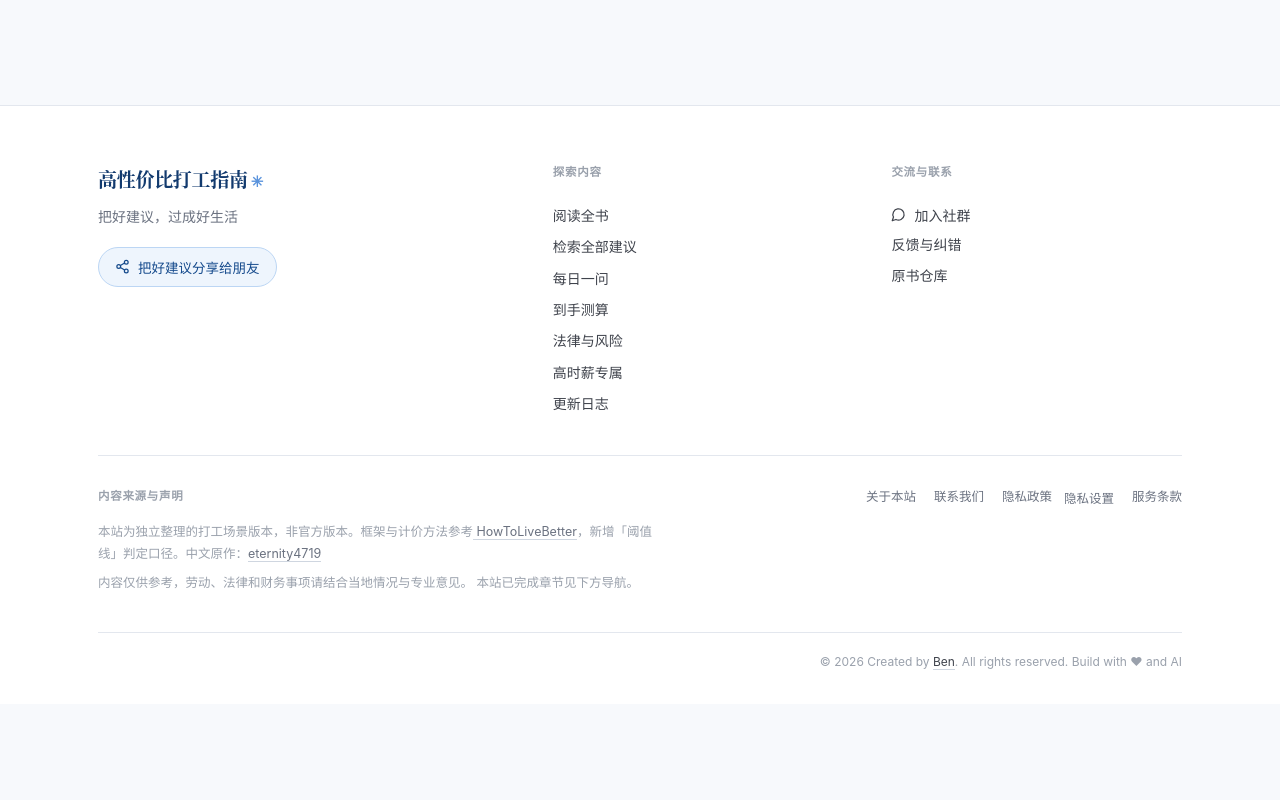
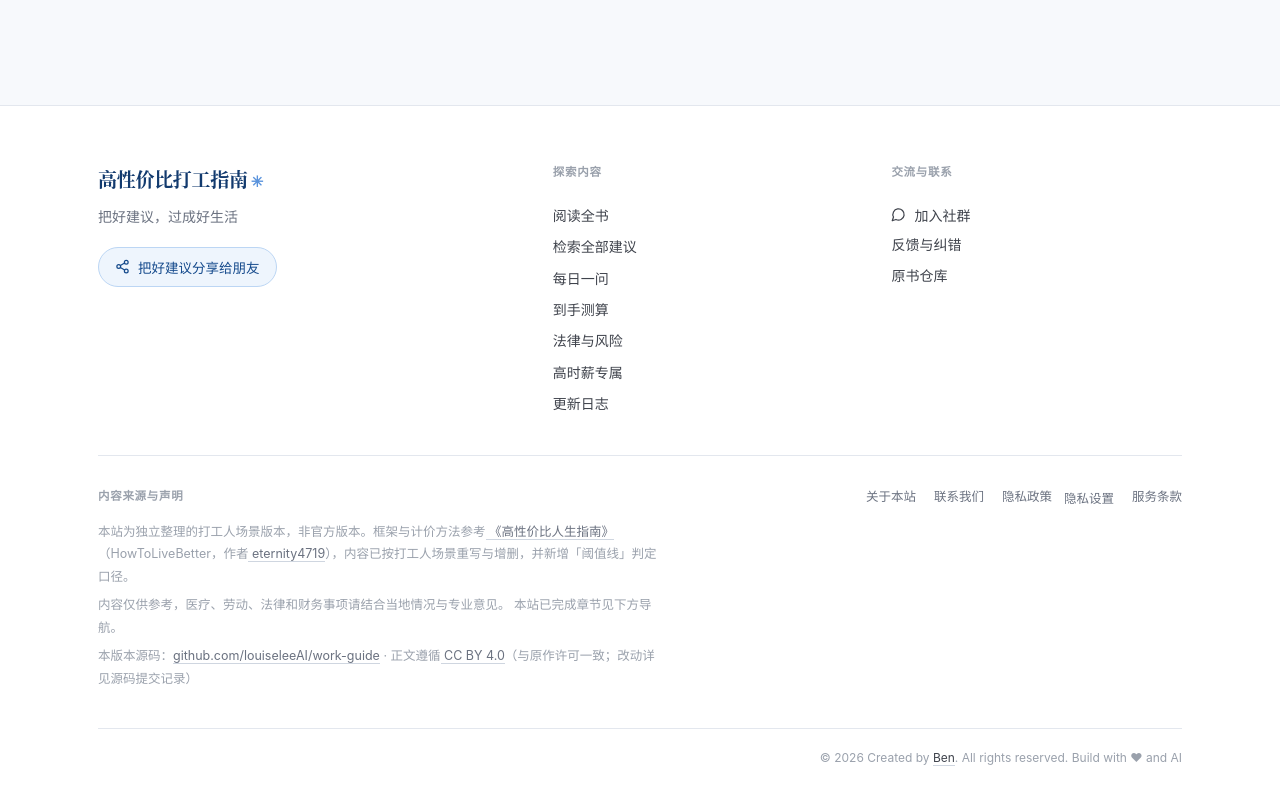
Before and after one commit to louiseleeAI/work-guide, a React (Vite) app: page / in a window 1280 px wide. Shown: the part 4568-5368 px from the top of the page. Before the commit the page ends 5272 px from the top, so only its background shows below. Built offline with nearby package versions, Linux system fonts and the light colour scheme.

Commit message:
docs: 署名与许可重构——CC BY 4.0（与原作一致），补齐出处/许可链接/改动说明三要件

```diff
--- a/src/components/SiteFooter.tsx
+++ b/src/components/SiteFooter.tsx
@@ -75,23 +75,46 @@ export function SiteFooter() {
             <div className="lf-sources">
               <span className="lf-heading">内容来源与声明</span>
               <p>
-                本站为独立整理的打工场景版本，非官方版本。框架与计价方法参考
+                本站为独立整理的打工人场景版本，非官方版本。框架与计价方法参考
                 <a href="https://howtolivebetter.net/" target="_blank" rel="noreferrer">
                   {' '}
-                  HowToLiveBetter
+                  《高性价比人生指南》
                 </a>
-                ，新增「阈值线」判定口径。中文原作：
+                （HowToLiveBetter，作者
                 <a
                   href="https://github.com/eternity4719/HowToLiveBetter"
                   target="_blank"
                   rel="noreferrer"
                 >
+                  {' '}
                   eternity4719
                 </a>
+                ），内容已按打工人场景重写与增删，并新增「阈值线」判定口径。
               </p>
               <p>
-                内容仅供参考，劳动、法律和财务事项请结合当地情况与专业意见。
+                内容仅供参考，医疗、劳动、法律和财务事项请结合当地情况与专业意见。
                 {chapters.length > 0 && ' 本站已完成章节见下方导航。'}
+              </p>
+              <p>
+                本版本源码：
+                <a
+                  href="https://github.com/louiseleeAI/work-guide"
+                  target="_blank"
+                  rel="noreferrer"
+                >
+                  github.com/louiseleeAI/work-guide
+                </a>
+                {' · '}
+                正文遵循
+                <a
+                  href="https://creativecommons.org/licenses/by/4.0/"
+                  target="_blank"
+                  rel="noreferrer"
+                >
+                  {' '}
+                  CC BY 4.0
+                </a>
+                （与原作许可一致；改动详见源码提交记录）
               </p>
             </div>
 
--- a/src/lib/export.ts
+++ b/src/lib/export.ts
@@ -65,7 +65,9 @@ export function buildMarkdown(full: boolean): string {
   out.push('')
   out.push(book.disclaimer)
   out.push('')
-  out.push('---')
+  out.push('> 来源：《高性价比打工指南》 https://louiseai.site ｜ 本版本源码：https://github.com/louiseleeAI/work-guide')
+  out.push('> 框架与计价方法参考《高性价比人生指南》（作者 eternity4719）：https://github.com/eternity4719/HowToLiveBetter')
+  out.push('> 正文遵循 CC BY 4.0：https://creativecommons.org/licenses/by/4.0/ （转载/改编请注明出处并注明改动）')
   out.push('')
   for (const ch of chapters) {
     const es = entriesOfChapter(ch.id)
```
Also changed, not shown: 1 other file (tests, documents, lock files or other folders).
